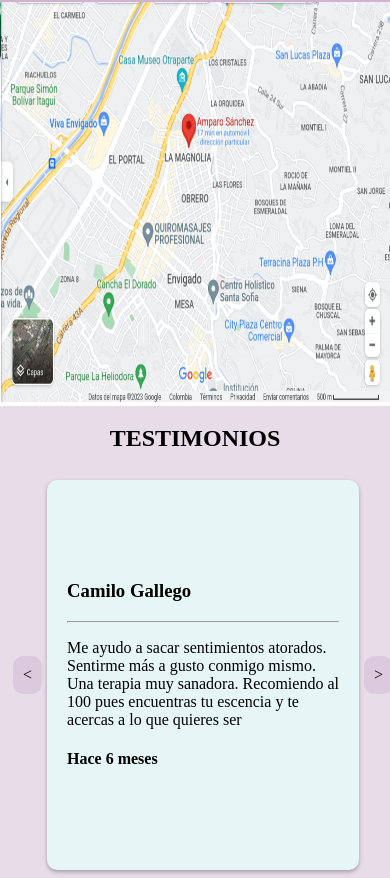
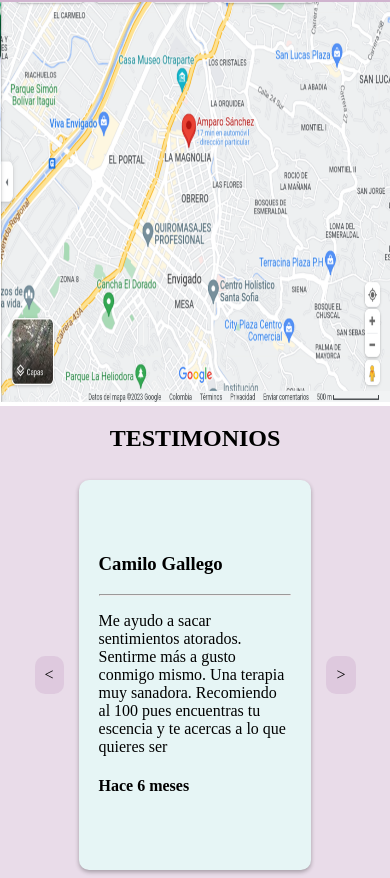
Before and after one commit to danielcarz/vercel5, a React (Vite) app: page / in a window 390 px wide. Shown: the part 2181-3059 px from the top of the page. Built offline with nearby package versions, Linux system fonts and the light colour scheme.

Commit message:
SASS commit

```diff
--- a/src/sass/components/_comments.scss
+++ b/src/sass/components/_comments.scss
@@ -28,7 +28,7 @@
                 align-items: center;
 
                 margin: 0 auto;
-                width: 100%;
+                width: 90%;
                 height: auto;
                 padding: 0.5rem;
 
@@ -45,7 +45,8 @@
 
                     background-color: #d0b4cf75;
                     border-radius: 10px;
-                    margin: 5px;
+                    margin-left: 15px;
+                    margin-right: 15px;
                 }
 
                 .comments-wrapper{
--- a/src/sass/index.css
+++ b/src/sass/index.css
@@ -825,7 +825,7 @@ body .App {
         -ms-flex-align: center;
             align-items: center;
     margin: 0 auto;
-    width: 100%;
+    width: 90%;
     height: auto;
     padding: 0.5rem;
     overflow-x: scroll;
@@ -837,7 +837,8 @@ body .App {
     padding: 10px;
     background-color: #d0b4cf75;
     border-radius: 10px;
-    margin: 5px;
+    margin-left: 15px;
+    margin-right: 15px;
   }
   .comment-carousel .comment-block .comments-wrapper {
     background-color: #E6F5F5;
```
Also changed, not shown: 1 other file (tests, documents, lock files or other folders).
